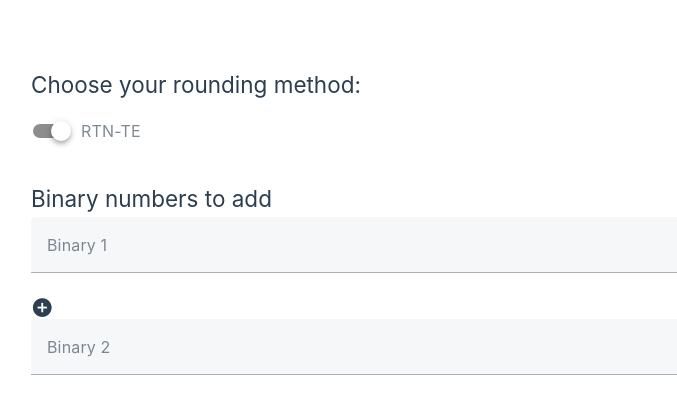
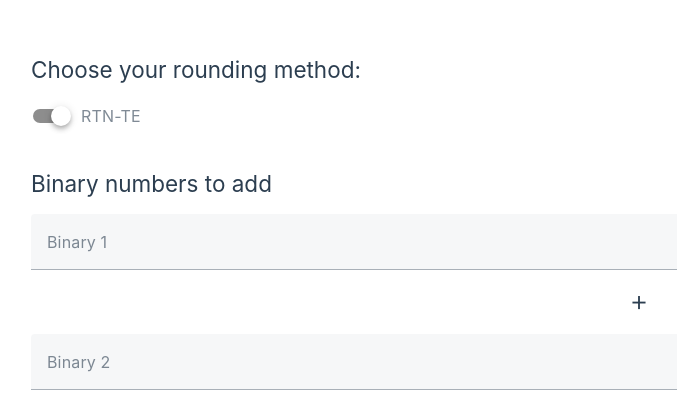
Before and after one commit to Dwigoric/sfp-operations-simulator, a Vue app: page / in a window 1280 px wide. Shown: the part 168-582 px from the top of the page, without its empty margins (1-678 px from the left). Built offline with nearby package versions, Linux system fonts and the light colour scheme.

Commit message:
style: adjust inputs' spacing

```diff
--- a/src/App.vue
+++ b/src/App.vue
@@ -23,9 +23,10 @@ const binary2 = ref('')
     </div>
 
     <div id="binary-input">
-        <h2>Binary numbers to add</h2>
+        <h2 class="mb-3">Binary numbers to add</h2>
         <VTextField v-model="binary1" label="Binary 1" />
-        <VIcon icon="mdi-plus-circle"></VIcon>
+        <VIcon icon="mdi-plus" style="align-self: center"></VIcon>
+        <VSpacer class="mb-5" />
         <VTextField v-model="binary2" label="Binary 2" />
     </div>
 
@@ -38,4 +39,12 @@ const binary2 = ref('')
     display: flex;
     justify-content: space-between;
 }
+
+#binary-input {
+    width: 100%;
+    display: flex;
+    flex-flow: column nowrap;
+    justify-content: center;
+    align-items: stretch;
+}
 </style>
```
